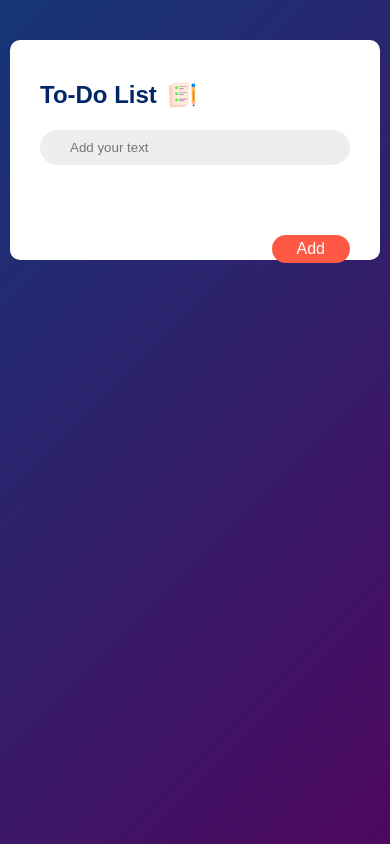
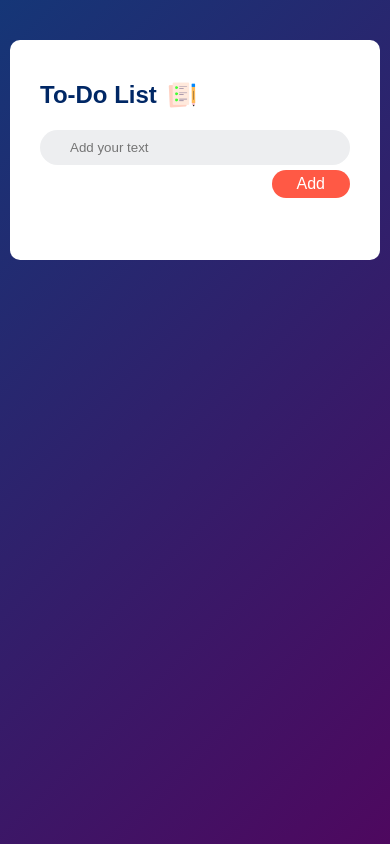
Before and after one commit to Emafido/Day-3, a plain HTML site: page day3/index.html in a window 390 px wide. Drawn offline with Linux system fonts and the light colour scheme.

Commit message:
Update main.css

```diff
--- a/day3/main.css
+++ b/day3/main.css
@@ -107,7 +107,7 @@ ul li span:hover{
   button{
     position: absolute;
     right: 40px;
-    top: 235px;
+    top: 170px;
     padding: 5px 25px;
   }
   ul li span{
```
